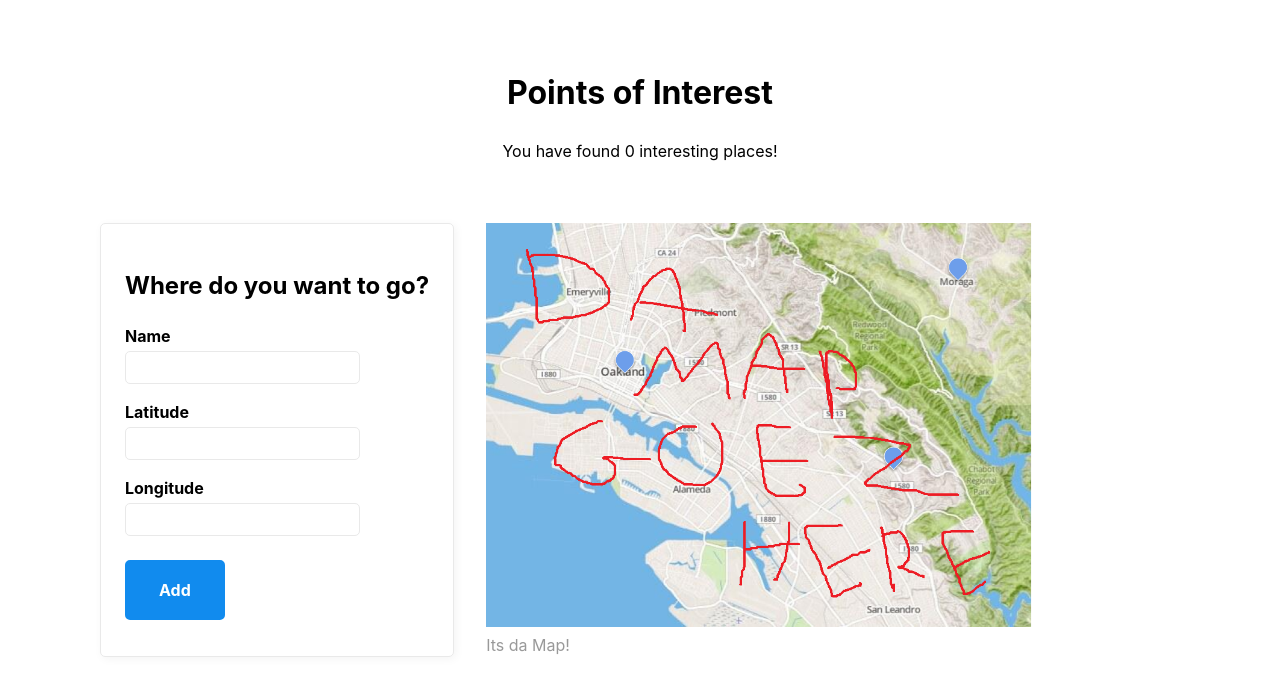
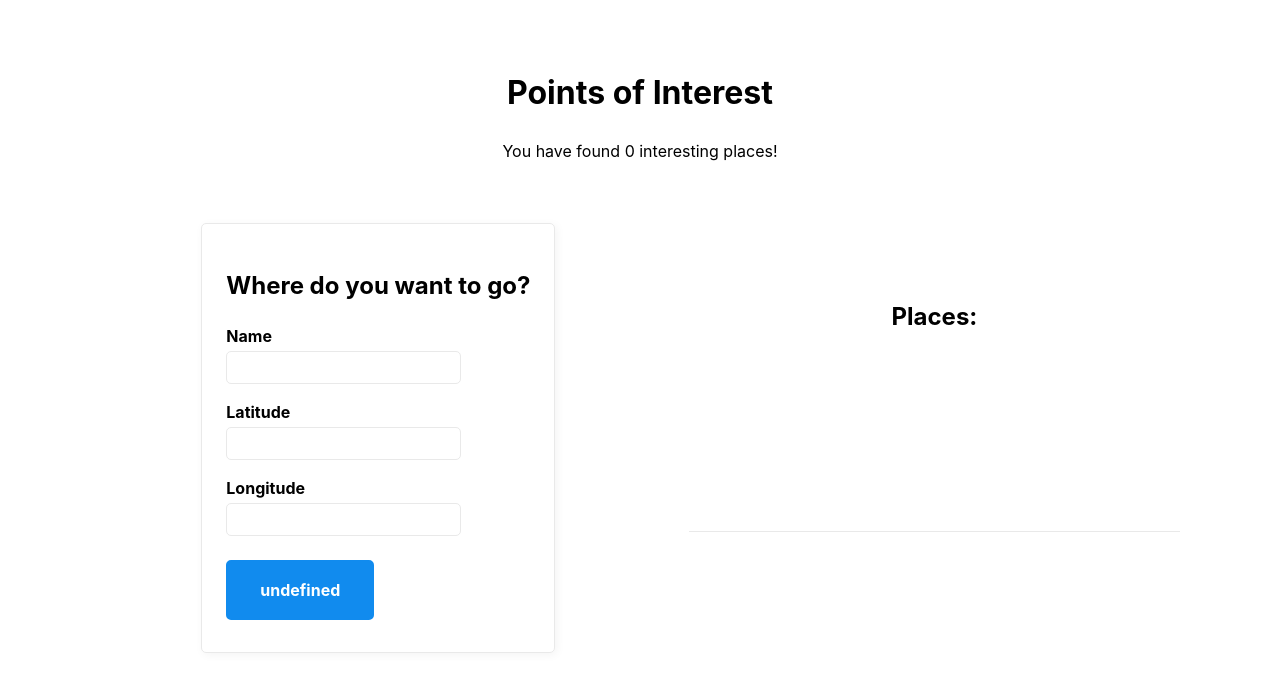
Before and after one commit to JohnMayes/poi-app-starter, a React (Create React App) app: page / in a window 1280 px wide. Shown: the top 696 px of the page. Built offline with nearby package versions, Linux system fonts and the light colour scheme.

Commit message:
adding places state

```diff
--- a/src/App.css
+++ b/src/App.css
@@ -61,7 +61,7 @@
 .Comp-map {
   grid-area: map;
   padding-left: 1rem;
-  justify-content: end;
+  align-items: center;
 }
 
 /* Layout */
--- a/src/App.tsx
+++ b/src/App.tsx
@@ -3,17 +3,22 @@ import Map from './components/Map';
 import { useState } from 'react';
 import './App.css';
 
-interface IPlaces {
+export interface IPlaces {
   name: string;
   lat: string;
   log: string;
+  key: string;
 }
 
-export interface IPlaceState {
-  [index: number]: null | IPlaces;
+export type placeArrType = IPlaces[];
+
+let initPlaces = [] as placeArrType;
+
+function generateID() {
+  return Math.floor((1 + Math.random()) * 0x10000)
+    .toString(16)
+    .substring(1);
 }
-
-let initPlaces = [] as IPlaces[];
 
 function App() {
   const [counter, setCounter] = useState(0);
@@ -23,11 +28,9 @@ function App() {
 
   const addPlace = (name: string, lat: string, log: string) => {
     const newPlace = places.slice();
-    newPlace.push({ name: name, lat: lat, log: log });
+    newPlace.push({ name: name, lat: lat, log: log, key: generateID() });
     setPlaces(newPlace);
   };
-
-  console.log(places);
 
   return (
     <div className="App">
@@ -35,7 +38,7 @@ function App() {
         <h1>Points of Interest</h1>
         <p>You have found {counter} interesting places!</p>
       </header>
-      <Form count={incrementCounter} addPlace={addPlace} />
+      <Form count={incrementCounter} addPlace={addPlace} places={places} />
       <Map places={places} />
     </div>
   );
--- a/src/components/Form.tsx
+++ b/src/components/Form.tsx
@@ -1,6 +1,9 @@
+import { placeArrType } from './../App';
+
 interface FormProps {
   count: () => void;
   addPlace: (name: string, lat: string, log: string) => void;
+  places: placeArrType;
 }
 
 function Form(props: FormProps) {
@@ -12,7 +15,7 @@ function Form(props: FormProps) {
 
   return (
     <section className="Comp-form">
-      <form>
+      <form onSubmit={handleSubmit}>
         <h2>Where do you want to go?</h2>
         <label htmlFor="point_name">Name</label>
         <input type="text" id="point_name" autoComplete="off"></input>
@@ -20,7 +23,7 @@ function Form(props: FormProps) {
         <input type="text" id="point_lat"></input>
         <label htmlFor="point_long">Longitude</label>
         <input type="text" id="point_long"></input>
-        <button onClick={handleSubmit}>Add</button>
+        <button type="submit">{`${props.places[0]?.key}`}</button>
       </form>
     </section>
   );
--- a/src/components/Map.tsx
+++ b/src/components/Map.tsx
@@ -1,17 +1,24 @@
 import daMap from './daMap.png';
-import { IPlaceState } from './../App';
+import { placeArrType } from './../App';
 
 interface IMapProps {
-  places: IPlaceState;
+  places: placeArrType;
 }
 
 function Map(props: IMapProps) {
   return (
     <section className="Comp-map">
-      <figure>
+      {/* <figure>
         <img src={daMap} alt="its da Map" />
         <figcaption>Its da Map!</figcaption>
-      </figure>
+      </figure> */}
+      <h1>Places:</h1>
+      <hr></hr>
+      <div className="capturedPieces">
+        {props.places.map((i) => {
+          return <button type="button">{i.name.toString()}</button>;
+        })}
+      </div>
     </section>
   );
 }
```
